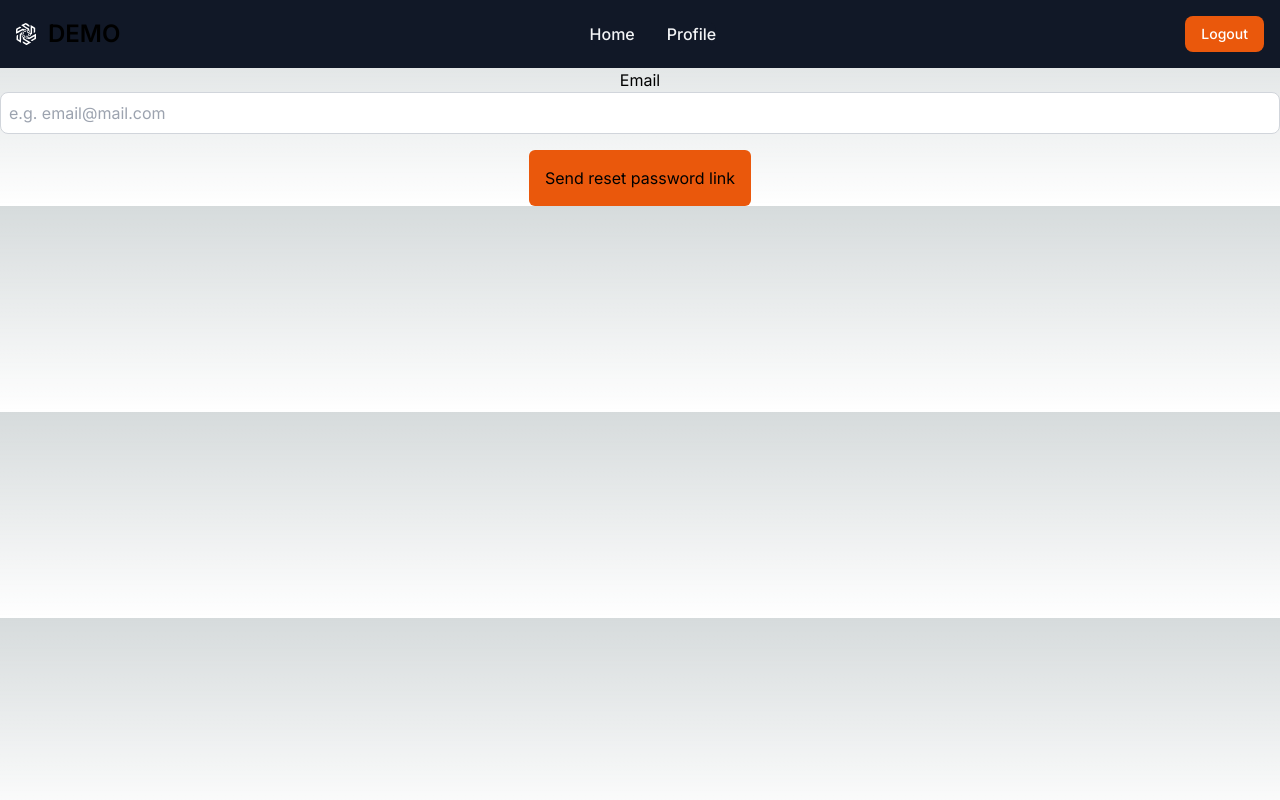
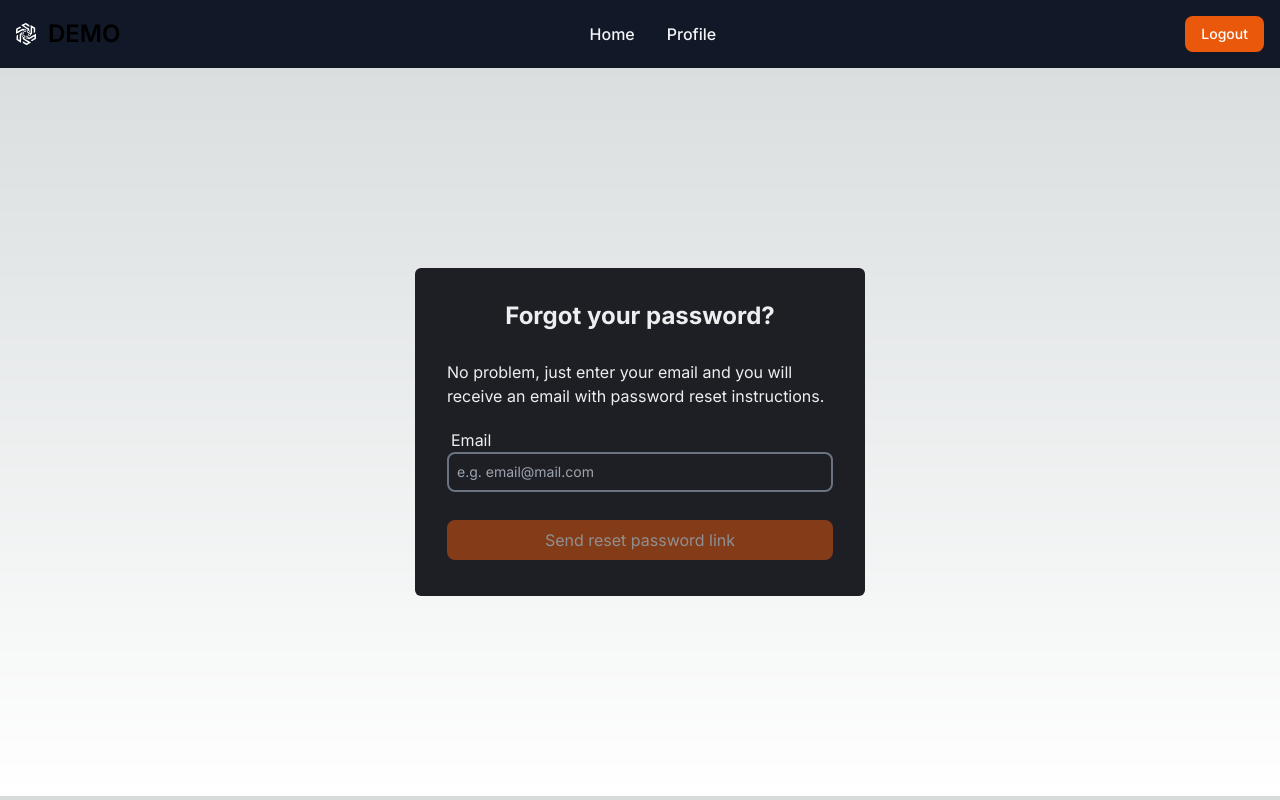
Before and after one commit to Ech0ke/NextJS-Authentication, a Next.js app: page /forgotpassword in a window 1280 px wide. Built offline with nearby package versions, Linux system fonts and the light colour scheme.

Commit message:
Unified styles

```diff
--- a/src/app/forgotpassword/page.tsx
+++ b/src/app/forgotpassword/page.tsx
@@ -1,12 +1,22 @@
 "use client";
 
 import axios from "axios";
-import React, { FormEvent, useState } from "react";
+import React, { FormEvent, useEffect, useState } from "react";
 import { toast } from "react-hot-toast";
 
 function ForgotPasswordPage() {
   const [email, setEmail] = useState<string>("");
   const [loading, setLoading] = useState<boolean>(false);
+
+  const [buttonDisabled, setButtonDisabled] = useState<boolean>(true);
+
+  useEffect(() => {
+    if (email.length > 0) {
+      setButtonDisabled(false);
+    } else {
+      setButtonDisabled(true);
+    }
+  }, [email]);
 
   async function handleSubmit(e: FormEvent): Promise<void> {
     e.preventDefault();
@@ -27,22 +37,33 @@ function ForgotPasswordPage() {
     }
   }
   return (
-    <div>
-      {" "}
-      <form className="text-center" onSubmit={handleSubmit}>
+    <div className="flex justify-center items-center min-h-[calc(100vh-72px)]">
+      <div className="flex flex-col rounded-md items-center max-w-[450px] min-w-[280px] w-11/12  justify-center pt-8 pb-5 px-5 md:px-8 bg-metal text-whiteText">
+        <h1 className="text-2xl font-bold mb-6 text-center">
+          Forgot your password?
+        </h1>
+        <p className="mt-1 mb-5">
+          No problem, just enter your email and you will receive an email with
+          password reset instructions.
+        </p>
+        <form className="[&>label]:ml-1" onSubmit={handleSubmit}>
           <label htmlFor="email">Email</label>
           <input
-          className="w-full p-2 text-gray-800 border border-gray-300 rounded-lg mb-4 focus:outline-none focus:border-gray-600"
+            className="w-full p-2 outline-offset-0 focus:outline-none focus:ring-orange-500 focus:ring-2 border-2 border-gray-500 rounded-lg mb-5 bg-transparent transition duration-200 ease-in-out text-sm"
             id="email"
             type="text"
             value={email}
             onChange={(e) => setEmail(e.target.value)}
             placeholder="e.g. email@mail.com"
           />
-        <button className="bg-orange-600 p-4 rounded-md">
+          <button
+            className="w-full p-2 bg-orange-600 text-white  rounded-lg mt-2 mb-4 focus:outline-none focus:border-none enabled:hover:bg-orange-500 disabled:opacity-50 transition duration-300 ease-in-out"
+            disabled={buttonDisabled}
+          >
             Send reset password link
           </button>
         </form>
+      </div>
     </div>
   );
 }
--- a/src/app/login/page.tsx
+++ b/src/app/login/page.tsx
@@ -45,15 +45,15 @@ function LoginPage() {
   };
 
   return (
-    <div className="flex justify-center items-center min-h-screen">
-      <div className="flex flex-col rounded-md items-center max-w-lg min-w-[280px] w-2/5 justify-center pt-8 pb-5 px-5 md:px-10 bg-metal text-whiteText">
+    <div className="flex justify-center items-center min-h-[calc(100vh-72px)]">
+      <div className="flex flex-col rounded-md items-center max-w-[450px] min-w-[280px] w-11/12  justify-center pt-8 pb-5 px-5 md:px-8 bg-metal text-whiteText">
         <h1 className="text-2xl font-bold mb-6 text-center">
           Login to the DEMO
         </h1>
-        <form onSubmit={handleLogin} className="text-center">
+        <form onSubmit={handleLogin} className="[&>label]:ml-1">
           <label htmlFor="email">Email</label>
           <input
-            className="w-full p-2 outline-offset-0 focus:outline-none focus:ring-orange-500 focus:ring-2 border-2 border-gray-500 rounded-lg mb-4 bg-transparent transition duration-200 ease-in-out "
+            className="w-full p-2 outline-offset-0 focus:outline-none focus:ring-orange-500 focus:ring-2 border-2 border-gray-500 rounded-lg mb-4 bg-transparent transition duration-200 ease-in-out text-sm"
             id="email"
             type="text"
             value={user.email}
@@ -62,7 +62,7 @@ function LoginPage() {
           />
           <label htmlFor="password">Password</label>
           <input
-            className="w-full p-2 outline-offset-0 focus:outline-none focus:ring-orange-500 focus:ring-2 border-2 border-gray-500 rounded-lg mb-4 bg-transparent transition duration-200 ease-in-out "
+            className="w-full p-2 outline-offset-0 focus:outline-none focus:ring-orange-500 focus:ring-2 border-2 border-gray-500 rounded-lg mb-2 bg-transparent transition duration-200 ease-in-out text-sm"
             id="password"
             type="password"
             value={user.password}
@@ -76,7 +76,7 @@ function LoginPage() {
             Forgot password?
           </Link>
           <button
-            className="w-full p-2  bg-orange-600 text-white  rounded-lg mt-5 mb-4 focus:outline-none focus:border-none enabled:hover:bg-orange-500 disabled:opacity-50 transition duration-300 ease-in-out"
+            className="w-full p-2 bg-orange-600 text-white  rounded-lg mt-5 mb-4 focus:outline-none focus:border-none enabled:hover:bg-orange-500 disabled:opacity-50 transition duration-300 ease-in-out"
             type="submit"
             disabled={buttonDisabled}
           >
--- a/src/app/resetpassword/page.tsx
+++ b/src/app/resetpassword/page.tsx
@@ -21,6 +21,16 @@ function ResetPasswordPage() {
     }
     setToken(urlToken);
   }, []);
+
+  const [buttonDisabled, setButtonDisabled] = useState<boolean>(true);
+
+  useEffect(() => {
+    if (formData.password.length > 0 && formData.confirmPassword.length > 0) {
+      setButtonDisabled(false);
+    } else {
+      setButtonDisabled(true);
+    }
+  }, [formData]);
 
   function handleFormChange(e: any) {
     const { name, value } = e.target;
@@ -55,11 +65,17 @@ function ResetPasswordPage() {
     }
   }
   return (
-    <div>
+    <div className="flex justify-center items-center min-h-[calc(100vh-72px)]">
+      <div className="flex flex-col rounded-md items-center max-w-[450px] min-w-[280px] w-11/12  justify-center pt-8 pb-5 px-5 md:px-8 bg-metal text-whiteText">
+        <h1 className="text-2xl font-bold mb-6 text-center">Reset password</h1>
+        <p className="mt-1 mb-5 text-center">
+          Plese enter your new password. Make sure you remember it and don't
+          share it with anyone!
+        </p>
         <form className="text-center" onSubmit={handleSubmit}>
           <label htmlFor="password">New password</label>
           <input
-          className="w-full p-2 text-gray-800 border border-gray-300 rounded-lg mb-4 focus:outline-none focus:border-gray-600"
+            className="w-full p-2 outline-offset-0 focus:outline-none focus:ring-orange-500 focus:ring-2 border-2 border-gray-500 rounded-lg mb-5 bg-transparent transition duration-200 ease-in-out text-sm"
             id="password"
             name="password"
             type="password"
@@ -67,9 +83,9 @@ function ResetPasswordPage() {
             onChange={handleFormChange}
             placeholder="******"
           />
-        <label htmlFor="confirmPassword">Confirm new password</label>
+          <label htmlFor="confirmPassword">Repeat new password</label>
           <input
-          className="w-full p-2 text-gray-800 border border-gray-300 rounded-lg mb-4 focus:outline-none focus:border-gray-600"
+            className="w-full p-2 outline-offset-0 focus:outline-none focus:ring-orange-500 focus:ring-2 border-2 border-gray-500 rounded-lg mb-5 bg-transparent transition duration-200 ease-in-out text-sm"
             id="confirmPassword"
             name="confirmPassword"
             type="password"
@@ -77,8 +93,14 @@ function ResetPasswordPage() {
             onChange={handleFormChange}
             placeholder="******"
           />
-        <button className="bg-orange-600 p-4 rounded-md">Reset password</button>
+          <button
+            disabled={buttonDisabled}
+            className="w-full p-2 bg-orange-600 text-white  rounded-lg mt-2 mb-4 focus:outline-none focus:border-none enabled:hover:bg-orange-500 disabled:opacity-50 transition duration-300 ease-in-out"
+          >
+            Reset password
+          </button>
         </form>
+      </div>
     </div>
   );
 }
--- a/src/app/signup/page.tsx
+++ b/src/app/signup/page.tsx
@@ -49,7 +49,7 @@ function SignupPage() {
   };
 
   return (
-    <div className="flex justify-center items-center min-h-screen">
+    <div className="flex justify-center items-center min-h-[calc(100vh-72px)]">
       <div className="flex flex-col rounded-md items-center max-w-[450px] min-w-[280px] w-11/12  justify-center pt-8 pb-5 px-5 md:px-8 bg-metal text-whiteText">
         <h1 className="text-2xl font-bold mb-6 text-center">
           Signup to the DEMO
--- a/src/app/verifyemail/page.tsx
+++ b/src/app/verifyemail/page.tsx
@@ -39,9 +39,9 @@ function VerifyEmailPage() {
     }
   }
   return (
-    <div className="flex flex-col items-center justify-center min-h-screen">
-      <div className="bg-slate-50 p-10 rounded-lg text-center text-black space-y-6">
-        <h1 className="text-3xl">Verify Email</h1>
+    <div className="flex justify-center items-center min-h-[calc(100vh-72px)]">
+      <div className="flex flex-col rounded-md items-center max-w-[450px] min-w-[280px] w-11/12  justify-center pt-8 pb-5 px-5 md:px-8 bg-metal text-whiteText">
+        <h1 className="text-2xl font-bold mb-6 text-center">Verify Email</h1>
         {verified ? (
           <div>
             <h2 className="text-2xl">Email Verified ✅</h2>{" "}
@@ -55,7 +55,7 @@ function VerifyEmailPage() {
 
         {error && (
           <div>
-            <h2 className="text-2xl bg-red-600 text-black p-2 rounded-md">
+            <h2 className="text-xl bg-red-600 text-black p-2 rounded-md">
               Error: {errorMessage}
             </h2>
           </div>
```
Lines whose indentation alone changed are shown as unchanged.
